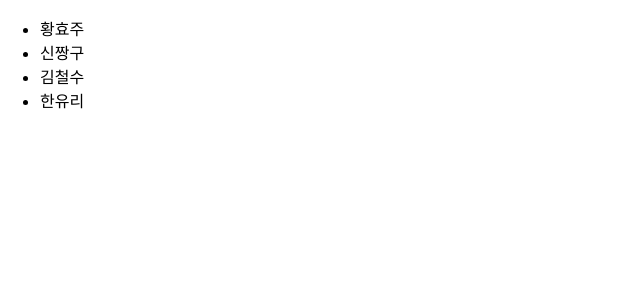
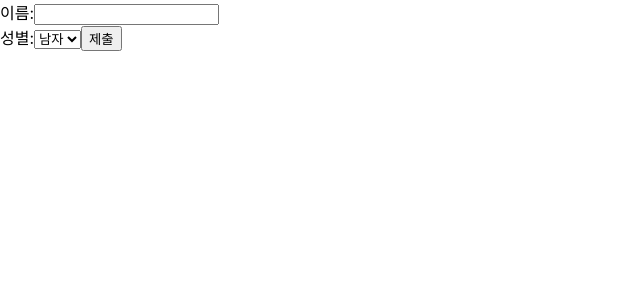
Before and after one commit to hjoo830/inflearn-react, a React (Create React App) app in the folder create-react-app/my-app/: page / in a window 1280 px wide. Shown: the top 300 px of the page, without its empty margins (0-640 px from the left). Built offline with nearby package versions, Linux system fonts and the light colour scheme.

Commit message:
✨ 사용자 정보 입력 받기

```diff
--- /dev/null
+++ b/create-react-app/my-app/src/chapter_11/SignUp.jsx
@@ -0,0 +1,39 @@
+import React, { useState } from "react";
+
+function SignUp(props) {
+  const [name, setName] = useState("");
+  const [gender, setGender] = useState("남자");
+
+  const handleChangeName = (event) => {
+    setName(event.target.value);
+  };
+
+  const handleChangeGender = (event) => {
+    setGender(event.target.value);
+  };
+
+  const handleSubmit = (event) => {
+    alert(`이름: ${name}, 성별: ${gender}`);
+    event.preventDefault();
+  };
+
+  return (
+    <form onSubmit={handleSubmit}>
+      <label>
+        이름:
+        <input type="text" value={name} onChange={handleChangeName} />
+      </label>
+      <br />
+      <label>
+        성별:
+        <select value={gender} onChange={handleChangeGender}>
+          <option value="남자">남자</option>
+          <option value="여자">여자</option>
+        </select>
+      </label>
+      <button type="submit">제출</button>
+    </form>
+  );
+}
+
+export default SignUp;
--- a/create-react-app/my-app/src/index.js
+++ b/create-react-app/my-app/src/index.js
@@ -12,12 +12,13 @@
 import ConfirmButton from "./chapter_08/ConfirmButton";
 import LandingPage from "./chapter_09/LandingPage";
 import AttendanceBook from "./chapter_10/AttendanceBook";
+import SignUp from "./chapter_11/SignUp";
 
 const root = ReactDOM.createRoot(document.getElementById("root"));
 
 root.render(
   <React.StrictMode>
-    <AttendanceBook />
+    <SignUp />
   </React.StrictMode>
 );
 
```
